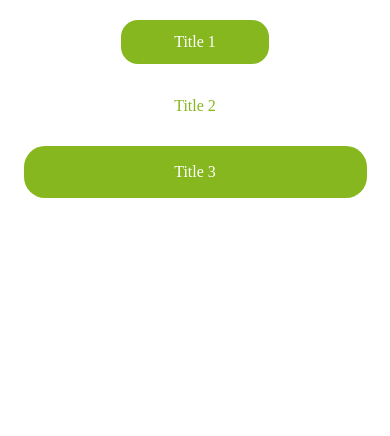
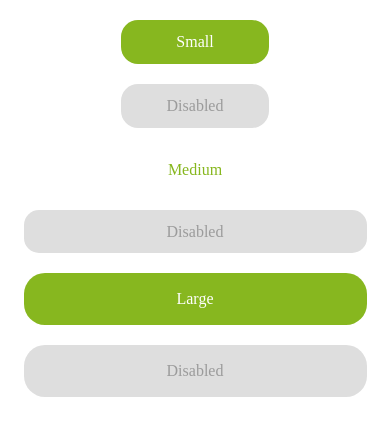
Before and after one commit to Dimensionnnnn/social-network, a React Native app: screen / in a window 390 px wide. Shown: the top 436 px of the page. Built offline with nearby package versions, Linux system fonts and the light colour scheme.

Commit message:
fix/fixed btn styles, added .json, to src import

```diff
--- a/App.tsx
+++ b/App.tsx
@@ -1,13 +1,16 @@
 import React from 'react';
 import {Appearance, StyleSheet, useColorScheme, View} from 'react-native';
 
-import {
-  ButtonSize,
-  Button as UIButton,
-} from './src/components/UI/button/default-button';
+import {Button as UIButton} from 'src/components/UI/button/default-button';
 
 function App(): JSX.Element {
   const isDarkMode = useColorScheme() === 'dark';
+
+  const themeVariant = useColorScheme();
+  const safeThemeVariant =
+    themeVariant === 'light' || themeVariant === 'dark'
+      ? themeVariant
+      : 'light';
 
   const handeChangeTheme = () =>
     Appearance.setColorScheme(isDarkMode ? 'light' : 'dark');
@@ -16,26 +19,53 @@ function App(): JSX.Element {
     <>
       <View style={styles.buttonContainer}>
         <UIButton
-          isDarkMode={isDarkMode}
-          title="Title 1"
+          themeVariant={safeThemeVariant}
+          title="Small"
           onPress={handeChangeTheme}
-          buttonSize={ButtonSize.small}
+          buttonSize={'small'}
         />
       </View>
       <View style={styles.buttonContainer}>
         <UIButton
-          isDarkMode={isDarkMode}
-          title="Title 2"
+          themeVariant={safeThemeVariant}
+          title="Disabled"
           onPress={handeChangeTheme}
-          buttonSize={ButtonSize.medium}
+          buttonSize={'small'}
+          isDisabled={true}
         />
       </View>
       <View style={styles.buttonContainer}>
         <UIButton
-          isDarkMode={isDarkMode}
-          title="Title 3"
+          themeVariant={safeThemeVariant}
+          title="Medium"
           onPress={handeChangeTheme}
-          buttonSize={ButtonSize.large}
+          buttonSize={'medium'}
+        />
+      </View>
+      <View style={styles.buttonContainer}>
+        <UIButton
+          themeVariant={safeThemeVariant}
+          title="Disabled"
+          onPress={handeChangeTheme}
+          buttonSize={'medium'}
+          isDisabled={true}
+        />
+      </View>
+      <View style={styles.buttonContainer}>
+        <UIButton
+          themeVariant={safeThemeVariant}
+          title="Large"
+          onPress={handeChangeTheme}
+          buttonSize={'large'}
+        />
+      </View>
+      <View style={styles.buttonContainer}>
+        <UIButton
+          themeVariant={safeThemeVariant}
+          title="Disabled"
+          onPress={handeChangeTheme}
+          buttonSize={'large'}
+          isDisabled={true}
         />
       </View>
     </>
--- a/src/assets/styles/colors.ts
+++ b/src/assets/styles/colors.ts
@@ -1,4 +1,14 @@
-export const grayscaleLight = {
+export const COLORS = {
+  grayscaleDark: {
+    grayscale_01: '#FFFFFF',
+    grayscale_02: '#DEDEDE',
+    grayscale_03: '#9B9B9B',
+    grayscale_04: '#696969',
+    grayscale_05: '#303030',
+    grayscale_06: '#1B1B1B',
+    grayscale_07: '#131313',
+  },
+  grayscaleLight: {
     grayscale_01: '#131313',
     grayscale_02: '#696969',
     grayscale_03: '#9B9B9B',
@@ -6,40 +16,25 @@ export const grayscaleLight = {
     grayscale_05: '#DEDEDE',
     grayscale_06: '#F4F5F4',
     grayscale_07: '#FFFFFF',
-};
-
-export const grayscaleDark = {
-  grayscale_01: '#FFFFFF',
-  grayscale_02: '#DEDEDE',
-  grayscale_03: '#9B9B9B',
-  grayscale_04: '#696969',
-  grayscale_05: '#303030',
-  grayscale_06: '#1B1B1B',
-  grayscale_07: '#131313',
-};
-
-export const primaryLight = {
+  },
+  primaryLight: {
     default: '#02FF3A',
     pressed: '#75C537',
-};
-
-export const primaryDark = {
+  },
+  primaryDark: {
     default: '#91C521',
     pressed: '#7AA818',
+  },
+  secondaryLight: {
+    secondary_01: '#618909',
+  },
+  secondaryDark: {
+    secondary_01: '#B8DE64',
+  },
+  additionalError: {
+    error: '#C2534C',
+  },
+  darkMode: {
+    darkMode: '#87B71F',
+  },
 };
-
-export const secondaryLight = {
-  secondary_01: '#618909',
-};
-
-export const secondaryDark = {
-  secondary_01: '#B8DE64',
-};
-
-export const additionalError = {
-  error: '#C2534C',
-};
-
-export const darkMode = {
-  darkMode: '#87B71F',
-};
--- a/src/assets/styles/typography.ts
+++ b/src/assets/styles/typography.ts
@@ -1,11 +1,13 @@
 import {TextStyle} from 'react-native';
 
-const fontOutfit = 'outfit';
-const fontNowky = 'nowky';
+enum fonts {
+  fontOutfit = 'outfit',
+  fontNowky = 'nowky',
+}
 
 export const nowkyTextStyles = {
   titleRegular_55: {
-    fontFamily: fontNowky,
+    fontFamily: fonts.fontNowky,
     fontWeight: '400',
     fontSize: 55,
     lineHeight: 53.51,
@@ -14,68 +16,68 @@ export const nowkyTextStyles = {
 
 export const outfitTextStyles: {[key: string]: TextStyle} = {
   titleMedium_32: {
-    fontFamily: fontOutfit,
+    fontFamily: fonts.fontOutfit,
     fontWeight: '500',
     fontSize: 32,
     lineHeight: 40.32,
   },
   titleSemiBold_32: {
-    fontFamily: fontOutfit,
+    fontFamily: fonts.fontOutfit,
     fontWeight: '400',
     fontSize: 32,
     lineHeight: 40.32,
   },
   headlineSemiBold_18: {
-    fontFamily: fontOutfit,
+    fontFamily: fonts.fontOutfit,
     fontWeight: '600',
     fontSize: 18,
     lineHeight: 22.68,
   },
   headlineSemiBold_14: {
-    fontFamily: fontOutfit,
+    fontFamily: fonts.fontOutfit,
     fontWeight: '600',
     fontSize: 14,
     lineHeight: 17.64,
   },
   bodyMedium_18: {
-    fontFamily: fontOutfit,
+    fontFamily: fonts.fontOutfit,
     fontWeight: '500',
     fontSize: 18,
     lineHeight: 22.68,
   },
   bodyMedium_16: {
-    fontFamily: fontOutfit,
+    fontFamily: fonts.fontOutfit,
     fontWeight: '500',
     fontSize: 16,
     lineHeight: 20.16,
   },
   bodyMedium_14: {
-    fontFamily: fontOutfit,
+    fontFamily: fonts.fontOutfit,
     fontWeight: '500',
     fontSize: 14,
     lineHeight: 17.64,
   },
   bodyRegular_18: {
-    fontFamily: fontOutfit,
+    fontFamily: fonts.fontOutfit,
     fontWeight: '400',
     fontSize: 18,
     lineHeight: 22.68,
   },
   bodyRegular_16: {
-    fontFamily: fontOutfit,
+    fontFamily: fonts.fontOutfit,
     fontWeight: '400',
     fontSize: 16,
     lineHeight: 20.16,
     letterSpacing: 0.03,
   },
   bodyRegular_14: {
-    fontFamily: fontOutfit,
+    fontFamily: fonts.fontOutfit,
     fontWeight: '400',
     fontSize: 14,
     lineHeight: 19.32,
   },
   captionSemiBold_12: {
-    fontFamily: fontOutfit,
+    fontFamily: fonts.fontOutfit,
     fontWeight: '500',
     fontSize: 12,
     lineHeight: 15.12,
--- /dev/null
+++ b/src/components/UI/button/default-button-styles.tsx
@@ -0,0 +1,64 @@
+import {COLORS} from 'src/assets/styles/colors';
+
+export const THEMES = {
+  dark: {
+    defaultButton: {
+      pressed: {
+        small: {backgroundColor: COLORS.secondaryDark.secondary_01},
+        medium: {backgroundColor: COLORS.secondaryDark.secondary_01},
+        large: {backgroundColor: COLORS.secondaryDark.secondary_01},
+      },
+      disabled: {},
+      delete: {},
+      small: {
+        backgroundColor: COLORS.grayscaleDark.grayscale_07,
+      },
+      medium: {
+        backgroundColor: COLORS.grayscaleDark.grayscale_07,
+      },
+      large: {
+        backgroundColor: COLORS.grayscaleDark.grayscale_05,
+      },
+    },
+    defaultButtonText: {
+      pressed: {color: COLORS.grayscaleDark.grayscale_07},
+      delete: {color: COLORS.additionalError.error},
+      disabled: {color: COLORS.grayscaleDark.grayscale_04},
+      small: {color: COLORS.secondaryDark.secondary_01},
+      medium: {color: COLORS.secondaryDark.secondary_01},
+      large: {color: COLORS.secondaryDark.secondary_01},
+    },
+  },
+  light: {
+    defaultButton: {
+      pressed: {
+        small: {backgroundColor: COLORS.secondaryLight.secondary_01},
+        medium: {backgroundColor: COLORS.darkMode.darkMode},
+        large: {backgroundColor: COLORS.secondaryLight.secondary_01},
+      },
+      disabled: {
+        backgroundColor: COLORS.grayscaleLight.grayscale_05,
+      },
+      delete: {
+        backgroundColor: COLORS.grayscaleLight.grayscale_07,
+      },
+      small: {
+        backgroundColor: COLORS.darkMode.darkMode,
+      },
+      medium: {
+        backgroundColor: COLORS.grayscaleLight.grayscale_07,
+      },
+      large: {
+        backgroundColor: COLORS.darkMode.darkMode,
+      },
+    },
+    defaultButtonText: {
+      pressed: {color: COLORS.grayscaleLight.grayscale_07},
+      delete: {color: COLORS.additionalError.error},
+      disabled: {color: COLORS.grayscaleLight.grayscale_03},
+      small: {color: COLORS.grayscaleLight.grayscale_07},
+      medium: {color: COLORS.darkMode.darkMode},
+      large: {color: COLORS.grayscaleLight.grayscale_07},
+    },
+  },
+};
--- a/src/components/UI/button/default-button.tsx
+++ b/src/components/UI/button/default-button.tsx
@@ -1,96 +1,50 @@
 import React from 'react';
 import {Text, Pressable, StyleSheet} from 'react-native';
-import {
-  darkMode,
-  grayscaleDark,
-  grayscaleLight,
-  secondaryDark,
-  secondaryLight,
-} from '../../../assets/styles/colors';
-import {outfitTextStyles} from '../../../assets/styles/typography';
+import {outfitTextStyles} from 'src/assets/styles/typography';
+import {THEMES} from './default-button-styles';
 
-export enum ButtonSize {
-  small = 'small',
-  medium = 'medium',
-  large = 'large',
-}
+type ButtonSize = 'small' | 'medium' | 'large';
 
 interface ButtonProps {
-  isDarkMode: boolean;
+  themeVariant: 'light' | 'dark';
   buttonSize: ButtonSize;
   title?: string;
-  loading?: boolean;
-  disabled?: boolean;
+  isDelete?: boolean;
+  isDisabled?: boolean;
   onPress?: () => void;
 }
 
 export const Button: React.FC<ButtonProps> = ({
-  isDarkMode,
+  themeVariant,
   title,
-  // loading,
-  // disabled,
+  isDelete,
+  isDisabled,
   buttonSize,
   onPress,
 }) => {
-  const isSmallButton = buttonSize === ButtonSize.small;
-  const isMediumButton = buttonSize === ButtonSize.medium;
-  const isLargeButton = buttonSize === ButtonSize.large;
-
-  const containerStyle = [
-    styles.container,
-    isSmallButton ? styles.containerSmallButton : null,
-    isMediumButton ? styles.containerMediumButton : null,
-    isLargeButton ? styles.containerLargeButton : null,
-  ];
-
-  let pressableBackgroundColor = '';
-  let pressableTextColor = '';
-
-  if (isDarkMode) {
-    pressableBackgroundColor = isLargeButton
-      ? grayscaleDark.grayscale_05
-      : grayscaleDark.grayscale_07;
-  } else {
-    pressableBackgroundColor =
-      isLargeButton || isSmallButton
-        ? darkMode.darkMode
-        : grayscaleLight.grayscale_07;
-  }
-
-  if (isDarkMode) {
-    pressableTextColor = secondaryDark.secondary_01;
-  } else {
-    pressableTextColor = isMediumButton
-      ? darkMode.darkMode
-      : grayscaleLight.grayscale_07;
-  }
+  const stylesThemes = THEMES[themeVariant];
 
   return (
     <Pressable
       style={({pressed}) => [
-        {
-          backgroundColor: pressed
-            ? isDarkMode
-              ? secondaryDark.secondary_01
-              : isMediumButton
-              ? darkMode.darkMode
-              : secondaryLight.secondary_01
-            : pressableBackgroundColor,
-        },
-        ...containerStyle,
+        styles.container,
+        styles[buttonSize],
+        stylesThemes.defaultButton[buttonSize],
+        isDelete && stylesThemes.defaultButton.delete,
+        isDisabled && stylesThemes.defaultButton.disabled,
+        pressed && stylesThemes.defaultButton.pressed,
+        pressed && stylesThemes.defaultButton.pressed[buttonSize],
       ]}
+      disabled={isDisabled}
       onPress={onPress}>
       {({pressed}) => (
         <Text
           style={[
             styles.text,
-            {
-              color: pressed
-                ? isDarkMode
-                  ? grayscaleDark.grayscale_07
-                  : grayscaleLight.grayscale_07
-                : pressableTextColor,
-            },
+            stylesThemes.defaultButtonText[buttonSize],
+            isDelete && stylesThemes.defaultButtonText.delete,
+            isDisabled && stylesThemes.defaultButtonText.disabled,
+            pressed && stylesThemes.defaultButtonText.pressed,
           ]}>
           {title}
         </Text>
@@ -105,7 +59,7 @@ const styles = StyleSheet.create({
     maxWidth: 343,
     alignItems: 'center',
   },
-  containerSmallButton: {
+  small: {
     maxWidth: 148,
     borderRadius: 17,
     paddingTop: 12,
@@ -113,14 +67,14 @@ const styles = StyleSheet.create({
     paddingLeft: 32,
     paddingRight: 32,
   },
-  containerMediumButton: {
+  medium: {
     paddingTop: 12,
     paddingRight: 12,
     paddingBottom: 10,
     paddingLeft: 12,
     borderRadius: 15,
   },
-  containerLargeButton: {
+  large: {
     paddingTop: 16,
     paddingRight: 32,
     paddingBottom: 16,
--- /dev/null
+++ b/src/package.json
@@ -0,0 +1,3 @@
+{
+    "name": "src"
+}
```
Lines whose indentation alone changed are shown as unchanged.
